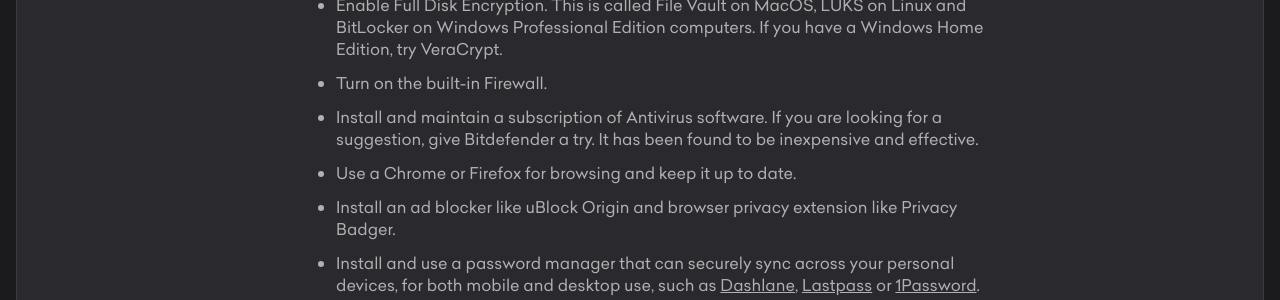
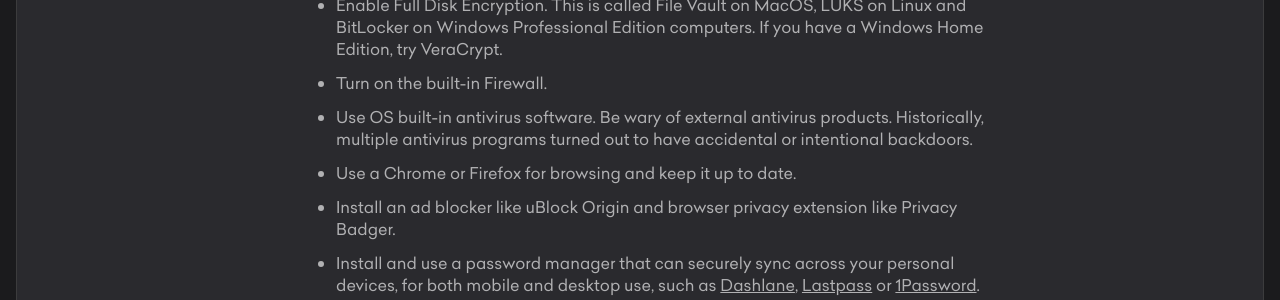
Before and after one commit to krakensecuritylabs/canisecure, a Jekyll site: the page built from _guides/personalcomputer.md, in a window 1280 px wide. Shown: the part 505-805 px from the top of the page. Built offline with Jekyll 4.4.1, drawn with Linux system fonts in a browser that asks for light colours.

Commit message:
Prefer OS built-in antivirus to external products
Most antivirus software is crap ridden with bugs and backdoors. Some intentinally put themselves as MITM in HTTPS communication.

```diff
--- a/_guides/personalcomputer.md
+++ b/_guides/personalcomputer.md
@@ -14,7 +14,7 @@
 
 -   Turn on the built-in Firewall.
 
--   Install and maintain a subscription of Antivirus software. If you are looking for a suggestion, give Bitdefender a try. It has been found to be inexpensive and effective.
+-   Use OS built-in antivirus software. Be wary of external antivirus products. Historically, multiple antivirus programs turned out to have accidental or intentional backdoors.
 
 -   Use a Chrome or Firefox for browsing and keep it up to date.
 
```
